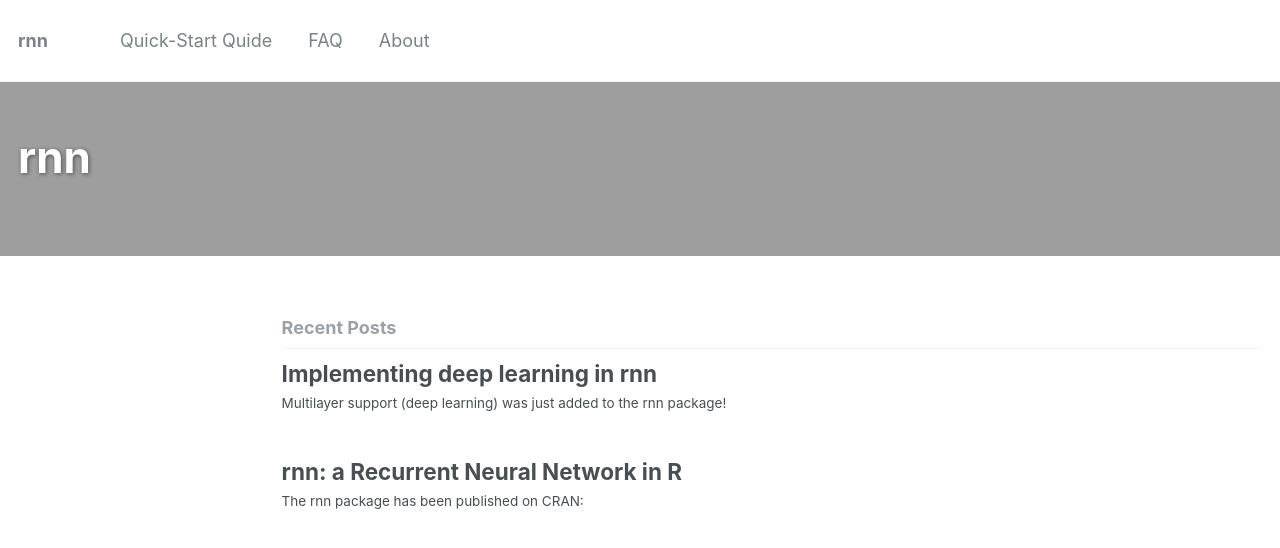
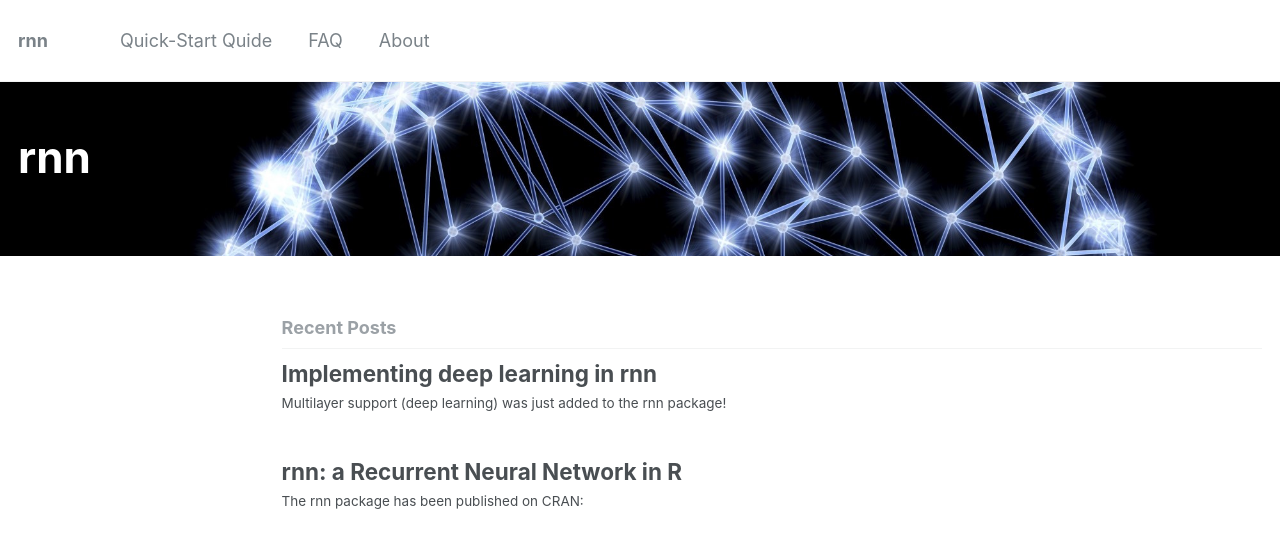
Before and after one commit to bquast/rnn, a Jekyll site: the page built from index.html, in a window 1280 px wide. Shown: the top 548 px of the page. Built offline with Jekyll 4.4.1, drawn with Linux system fonts in a browser that asks for light colours; the list of posts is cut into pages by our own code.

Commit message:
fix image link

```diff
--- a/index.html
+++ b/index.html
@@ -2,7 +2,7 @@
 layout: archive
 author_profile: false
 header:
-  overlay_image: mm-home-page-feature.jpg
+  overlay_image: brain.jpg
 ---
 
 {% include base_path %}
```
